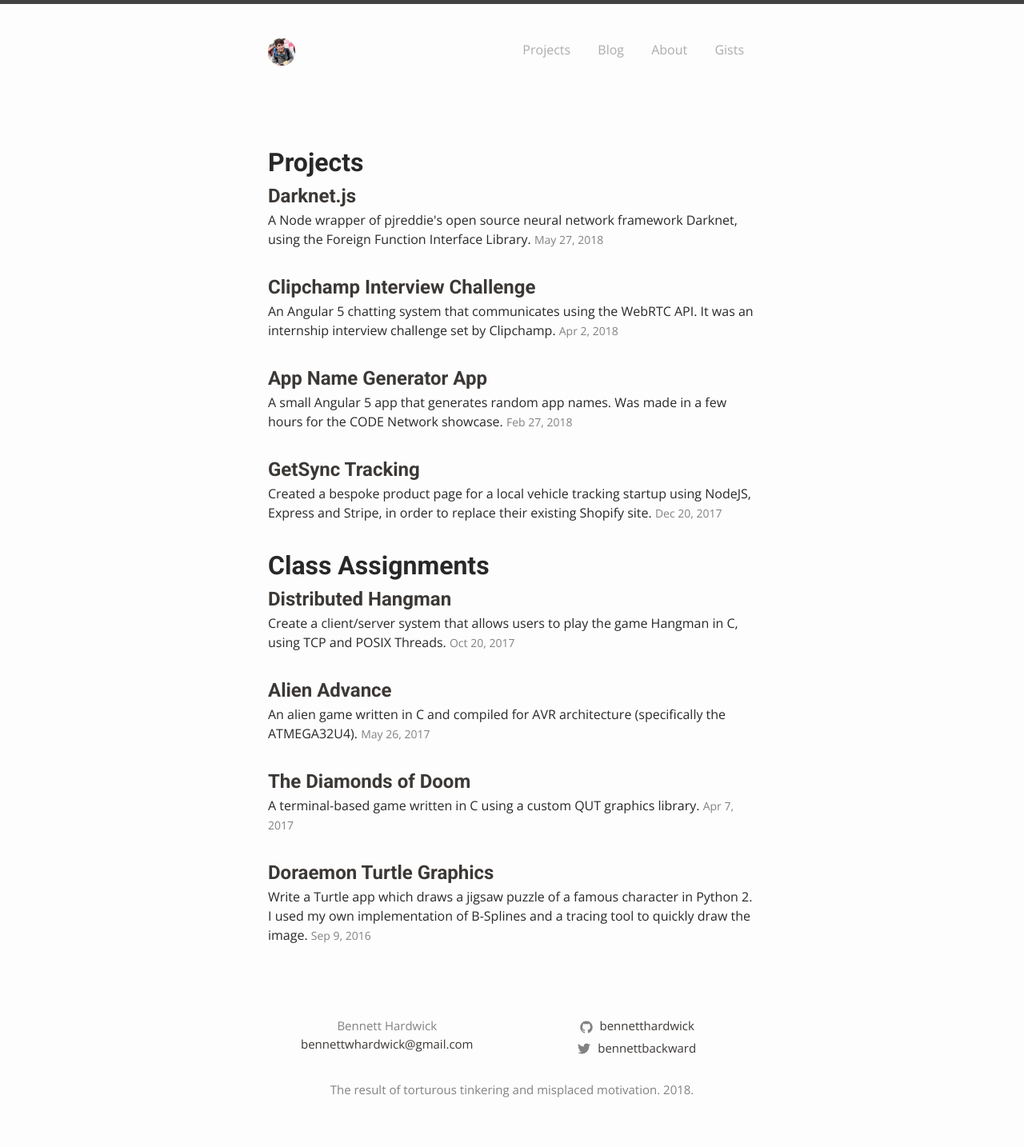
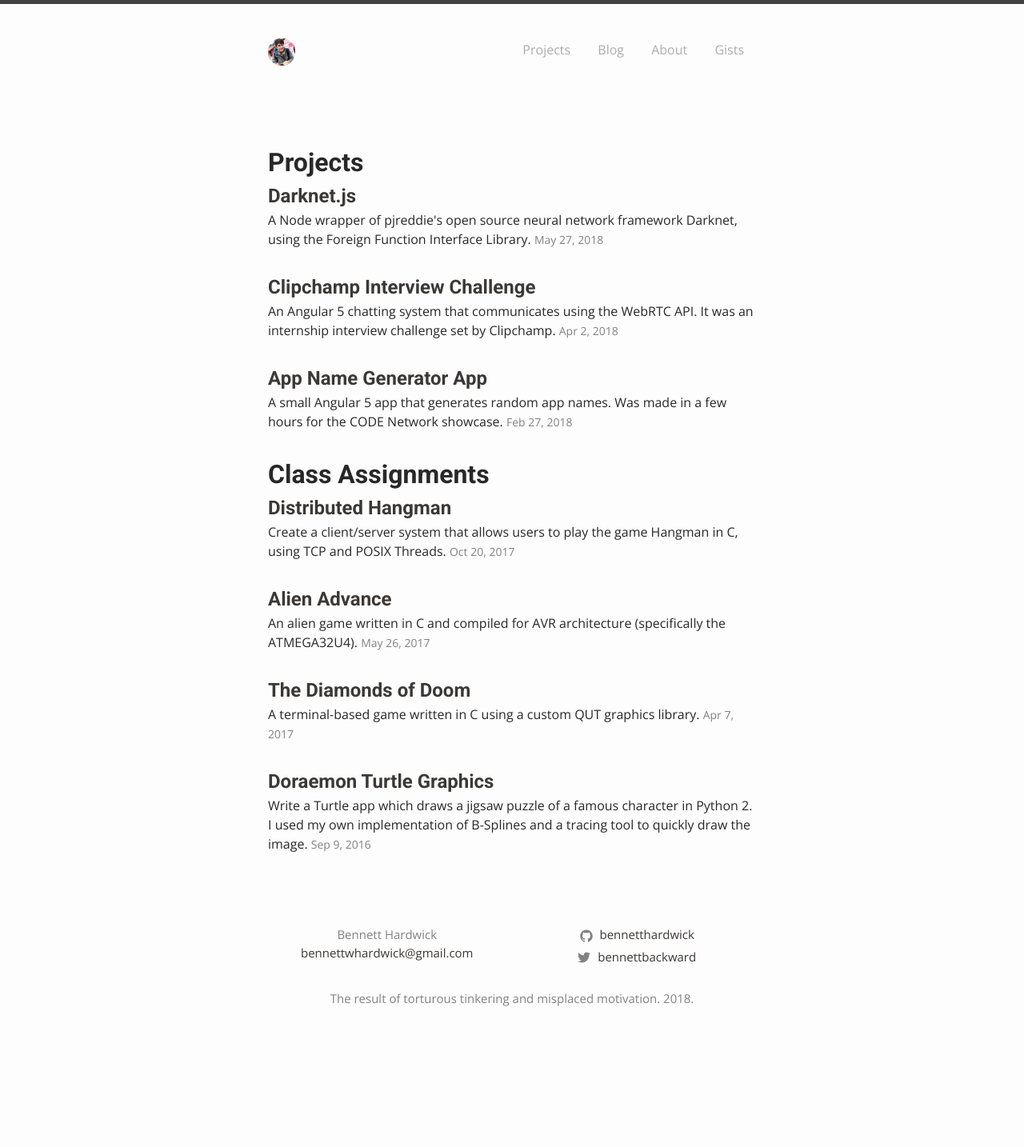
Before and after one commit to pbamotra/website, a Jekyll site: the page built from projects.md, in a window 1280 px wide. Shown: the whole page at 80% size. Built offline with Jekyll 4.4.1, drawn with Linux system fonts in a browser that asks for light colours; after the commit the page ends 1320 px from its top, so only the background shows below that.

Commit message:
Updated projects

```diff
--- a/_data/projects.yml
+++ b/_data/projects.yml
@@ -11,7 +11,3 @@
   byline: A small Angular 5 app that generates random app names. Was made in a few hours for the CODE Network showcase.
   date: 27/02/2018
   link: https://bennetthardwick.com/projects/app-names
-- title: GetSync Tracking
-  byline: Created a bespoke product page for a local vehicle tracking startup using NodeJS, Express and Stripe, in order to replace their existing Shopify site.
-  date: 20/12/2017
-  link: https://getsync.com.au
```
